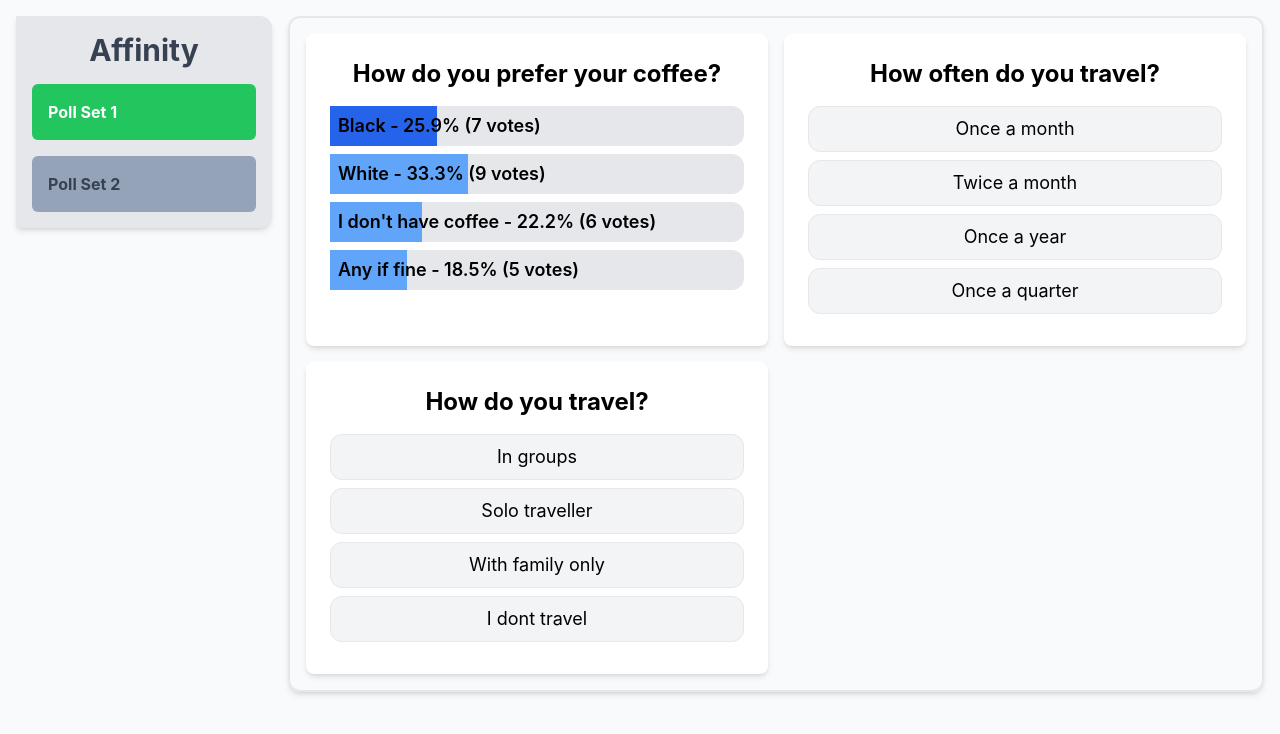
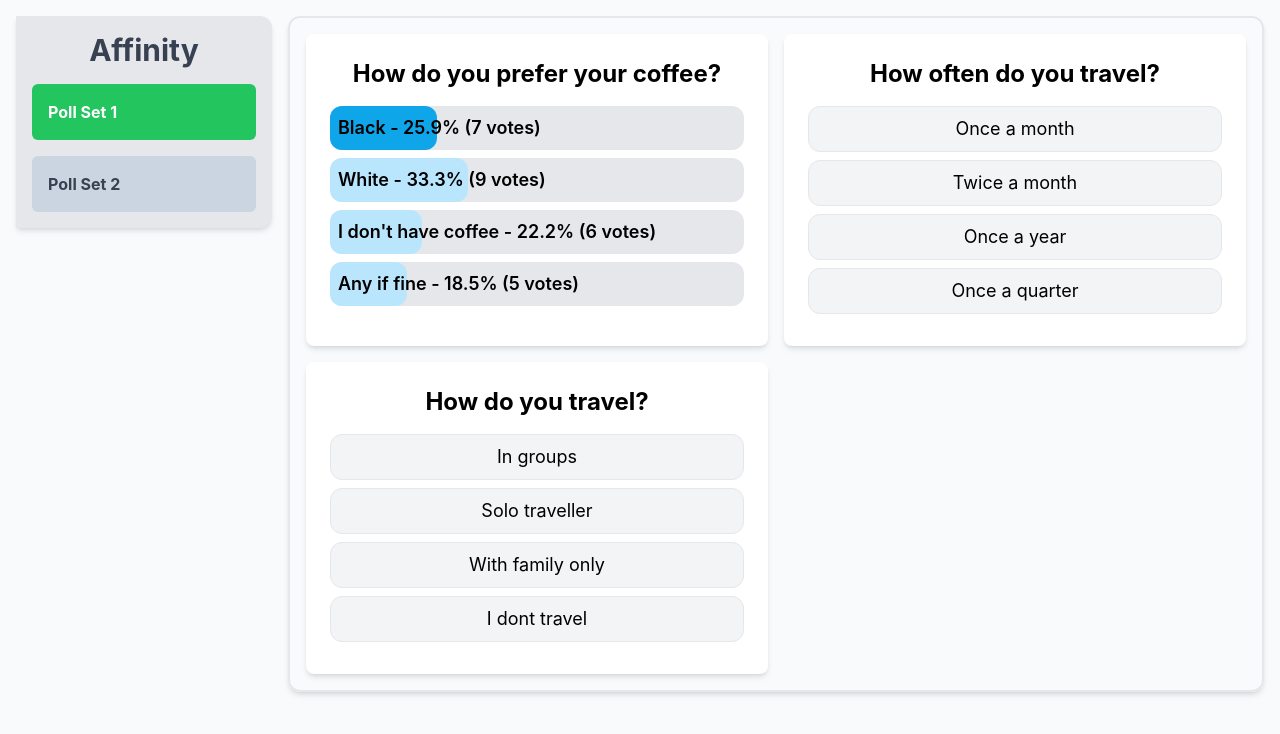
Before and after one commit to Ruchika30/affinity-poll, a React (Create React App) app: page / in a window 1280 px wide. Both pictures are taken after a click on the button "Black". Shown: the top 734 px of the page. Built offline with nearby package versions, Linux system fonts and the light colour scheme.

Commit message:
fix: style fixes

```diff
--- a/src/shared/Layout.tsx
+++ b/src/shared/Layout.tsx
@@ -44,8 +44,8 @@ const Layout: React.FC<LayoutProps> = ({ children, title }) => {
 						<NavLink
 							to="/"
 							className={({ isActive }) =>
-								`p-4 rounded-md font-bold ${isActive ? "bg-green-500 text-white" : "bg-slate-400"}`.trim() ||
-								"p-4 rounded-md font-bold bg-slate-400"
+								`p-4 rounded-md font-bold ${isActive ? "bg-green-500 text-white" : "bg-slate-300"}`.trim() ||
+								"p-4 rounded-md font-bold bg-slate-300"
 							}
 							onClick={() => setIsOpen(false)}
 						>
@@ -55,8 +55,8 @@ const Layout: React.FC<LayoutProps> = ({ children, title }) => {
 						<NavLink
 							to="/poll-two"
 							className={({ isActive }) =>
-								`p-4 rounded-md font-bold ${isActive ? "bg-green-500 text-white" : "bg-slate-400"}`.trim() ||
-								"p-4 rounded-md font-bold bg-slate-400"
+								`p-4 rounded-md font-bold ${isActive ? "bg-green-500 text-white" : "bg-slate-300"}`.trim() ||
+								"p-4 rounded-md font-bold bg-slate-300"
 							}
 							onClick={() => setIsOpen(false)}
 						>
--- a/src/shared/PollWidget.tsx
+++ b/src/shared/PollWidget.tsx
@@ -52,13 +52,14 @@ const Poll: React.FC<PollScreenProps> = ({ questions }) => {
 
 								return (
 									<li key={option.id} className="mb-2">
-										{item.voted ? ( // Show result only if voted for this question
-											<div className="w-full bg-gray-200 rounded-xl relative">
+										{/* Show result only if voted for this question */}
+										{item.voted ? (
+											<div className="w-full bg-gray-200 text-white rounded-xl relative">
 												<div
-													className={`p-2 text-sm text-left h-10 ${
+													className={`p-2 text-sm text-left h-11 ${
 														option.id === item.selectedOption
-															? "bg-blue-600"
-															: "bg-blue-400"
+															? "bg-sky-500 rounded-xl  "
+															: "bg-sky-200 rounded-xl"
 													}`}
 													style={{ width: `${percentage}%` }}
 												></div>
@@ -72,7 +73,7 @@ const Poll: React.FC<PollScreenProps> = ({ questions }) => {
 											<button
 												className={`w-full p-2 rounded-xl border transition-transform duration-300 ${
 													option.id === item.selectedOption
-														? "bg-blue-600 text-white"
+														? "bg-blue-600 text-white "
 														: "bg-gray-100 text-black hover:bg-gray-300"
 												}`}
 												onClick={() => handleVote(item.id, option.id)}
```
